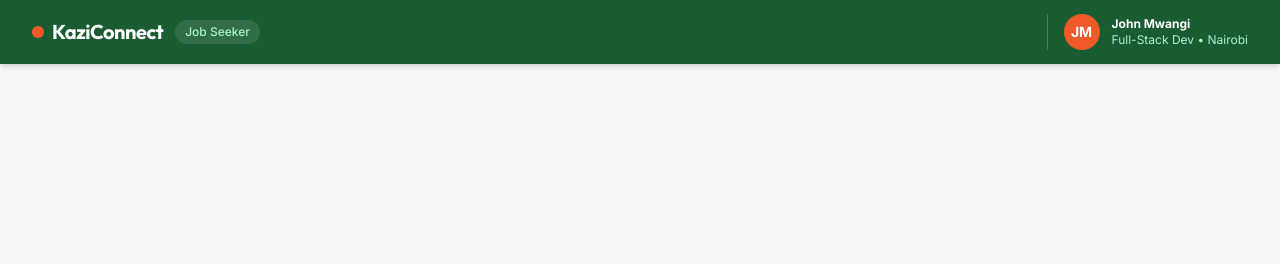
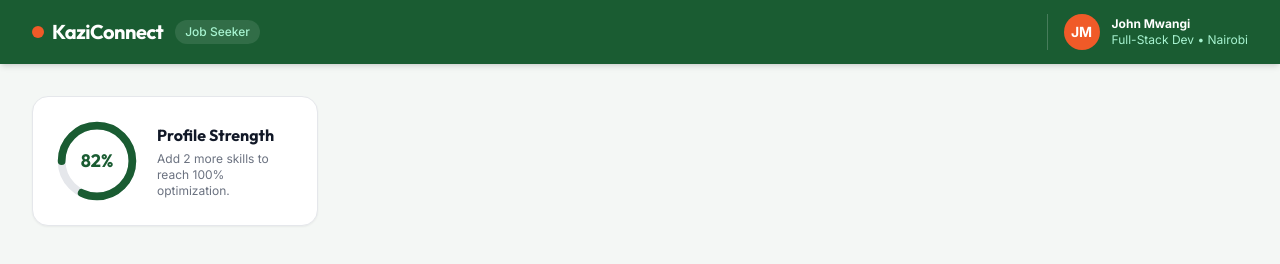
Before and after one commit to Barb-okere/Smart-AI-Employment-Matching-System, a plain HTML site: page jobseeker-dashboard.html in a window 1280 px wide. Drawn offline with nearby package versions, Linux system fonts and the light colour scheme.

Commit message:
Added a circular profile strength card with SVG progress indicator shown through a UI card displaying a user's profile completion status using a circular progress ring next to explanatory text.

```diff
--- a/jobseeker-dashboard.html
+++ b/jobseeker-dashboard.html
@@ -71,6 +71,21 @@
 
     <!-- TOP SECTION: PROFILE & STATS OVERVIEW (Opens a grid layout container designed to organize your top-level profile details and quick statistics side by side.) -->
     <div class="grid lg:grid-cols-4 gap-6 mb-8">
+
+        <!-- Circular Profile Strength Card -->
+      <div class="bg-white p-6 rounded-2xl border border-gray-200 shadow-sm flex items-center space-x-5">
+        <div class="relative w-20 h-20 flex-shrink-0 flex items-center justify-center">
+          <svg class="w-full h-full transform -rotate-90" viewBox="0 0 36 36">
+            <path class="text-gray-200" stroke-width="3.5" stroke="currentColor" fill="none" d="M18 2.0845 a 15.9155 15.9155 0 0 1 0 31.831 a 15.9155 15.9155 0 0 1 0 -31.831"/>
+            <path class="text-brand-green" stroke-dasharray="82, 100" stroke-width="3.5" stroke-linecap="round" stroke="currentColor" fill="none" d="M18 2.0845 a 15.9155 15.9155 0 0 1 0 31.831 a 15.9155 15.9155 0 0 1 0 -31.831"/>
+          </svg>
+          <span class="absolute font-display font-bold text-lg text-brand-green">82%</span>
+        </div>
+        <div>
+          <h3 class="font-display font-bold text-gray-900">Profile Strength</h3>
+          <p class="text-xs text-gray-500 mt-1">Add 2 more skills to reach 100% optimization.</p>
+        </div>
+      </div>
 </head>
 <body>
 
```
